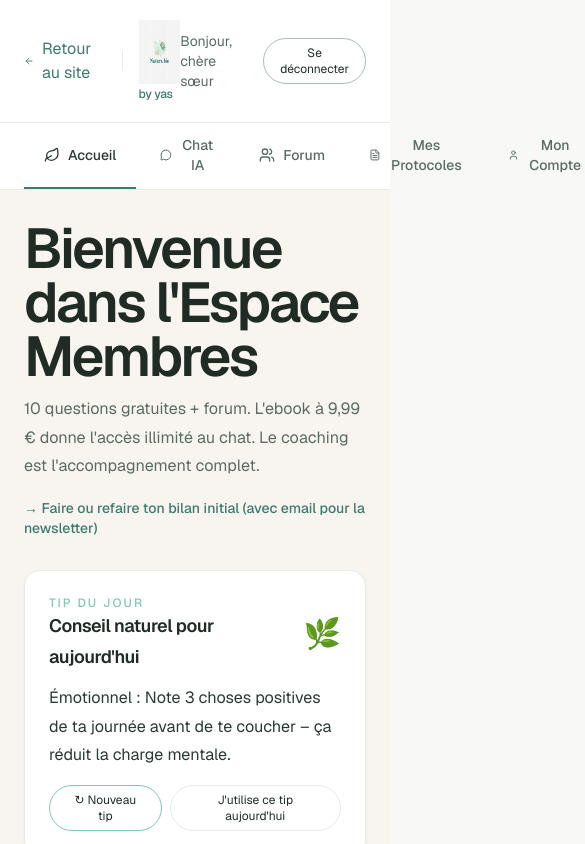
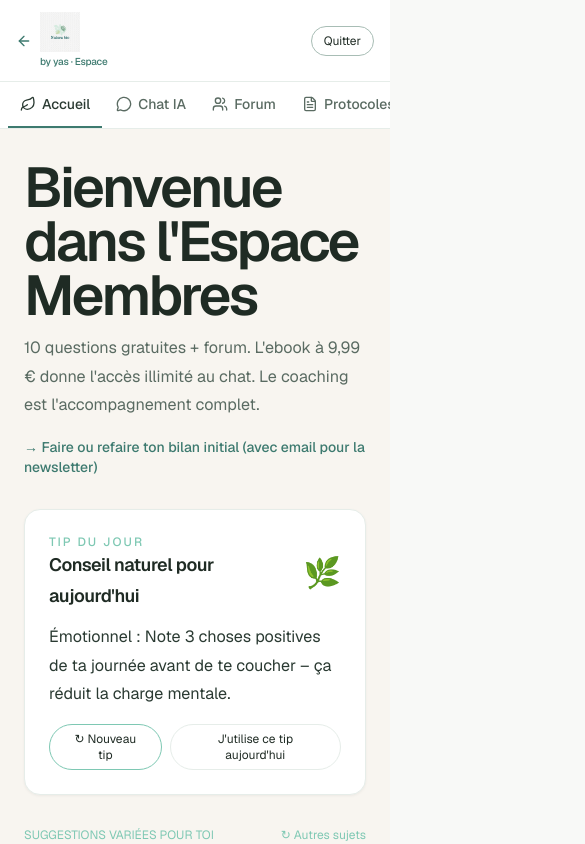
Before and after one commit to bounazouyasmina-arch/natura-bio-by-yas, a Next.js app: page /espace in a window 390 px wide. Shown: the top 844 px of the page, 585 px wide, since content can reach past the window. Built offline with nearby package versions, Linux system fonts and the light colour scheme.

Commit message:
feat: espace mobile + activation acces par code dans Mon compte
Navigation sticky et tabs scrollables sur mobile. Les clientes
peuvent coller le lien Beacons ou le code pour debloquer un nouvel appareil.

```diff
--- /dev/null
+++ b/app/api/access/activate/route.ts
@@ -0,0 +1,56 @@
+import { NextRequest, NextResponse } from 'next/server';
+import { ACCESS_COOKIE, type AccessTier } from '@/lib/member-access';
+import { isValidUnlockToken } from '@/lib/access-config';
+
+export async function POST(request: NextRequest) {
+  let body: { token?: string; plan?: string } = {};
+  try {
+    body = await request.json();
+  } catch {
+    return NextResponse.json({ error: 'Requête invalide' }, { status: 400 });
+  }
+
+  const token = (body.token || '').trim();
+  if (!token) {
+    return NextResponse.json({ error: 'Code manquant' }, { status: 400 });
+  }
+
+  const candidates: AccessTier[] =
+    body.plan === 'ebook' || body.plan === 'coaching'
+      ? [body.plan]
+      : ['ebook', 'coaching'];
+
+  let matched: AccessTier | null = null;
+  for (const plan of candidates) {
+    if (isValidUnlockToken(plan, token)) {
+      matched = plan;
+      break;
+    }
+  }
+
+  if (!matched) {
+    return NextResponse.json(
+      { error: 'Code invalide. Vérifie le lien reçu après ton achat Beacons.' },
+      { status: 403 }
+    );
+  }
+
+  const response = NextResponse.json({
+    ok: true,
+    plan: matched,
+    message:
+      matched === 'coaching'
+        ? 'Coaching activé avec succès'
+        : 'Accès illimité activé avec succès',
+  });
+
+  response.cookies.set(ACCESS_COOKIE, matched, {
+    httpOnly: true,
+    secure: process.env.NODE_ENV === 'production',
+    sameSite: 'lax',
+    maxAge: 60 * 60 * 24 * 365,
+    path: '/',
+  });
+
+  return response;
+}
--- a/app/espace/page.tsx
+++ b/app/espace/page.tsx
@@ -93,10 +93,57 @@ function EspaceContent() {
   const [freeQuestionsUsed, setFreeQuestionsUsed] = useState(0);
   const [accessTier, setAccessTier] = useState<AccessTier>('free');
   const [accessSince, setAccessSince] = useState<string | null>(null);
+  const [accessCode, setAccessCode] = useState('');
+  const [activatingCode, setActivatingCode] = useState(false);
 
   const hasEbook = hasEbookAccess(accessTier);
   const isCoaching = hasCoachingAccess(accessTier);
   const isPremium = isPremiumAccess(accessTier);
+
+  const activateWithCode = async () => {
+    const raw = accessCode.trim();
+    if (!raw) {
+      toast.error('Entre ton code d’accès');
+      return;
+    }
+
+    // Accepte le code seul OU l’URL complète collée depuis l’email Beacons
+    let token = raw;
+    const urlMatch = raw.match(/\/acces\/(ebook|coaching)\/([A-Za-z0-9_-]+)/);
+    if (urlMatch) {
+      token = urlMatch[2];
+    } else if (raw.includes('token=')) {
+      try {
+        const u = new URL(raw.startsWith('http') ? raw : `https://x.local/?${raw}`);
+        token = u.searchParams.get('token') || token;
+      } catch {
+        /* ignore */
+      }
+    }
+
+    setActivatingCode(true);
+    try {
+      const res = await fetch('/api/access/activate', {
+        method: 'POST',
+        headers: { 'Content-Type': 'application/json' },
+        body: JSON.stringify({ token }),
+      });
+      const data = await res.json();
+      if (!res.ok) {
+        toast.error(data.error || 'Code invalide');
+        return;
+      }
+      const saved = saveAccessTier(data.plan as AccessTier);
+      setAccessTier(saved);
+      setAccessSince(readAccessSince());
+      setAccessCode('');
+      toast.success(data.message || 'Accès activé');
+    } catch {
+      toast.error('Impossible d’activer le code pour le moment');
+    } finally {
+      setActivatingCode(false);
+    }
+  };
 
   useEffect(() => {
     const saved = localStorage.getItem('sv_free_questions') || '0';
@@ -399,57 +446,57 @@ function EspaceContent() {
   return (
     <div className="min-h-screen flex flex-col">
       {/* Top bar membre */}
-      <div className="border-b border-[#E6EDE9] bg-white">
-        <div className="mx-auto max-w-7xl px-6 py-5 flex items-center justify-between">
-          <div className="flex items-center gap-4">
-            <a href="/" className="flex items-center gap-2 text-[var(--sage-600)] hover:text-[#2A3A32]">
-              <ArrowLeft className="h-4 w-4" /> Retour au site
+      <div className="border-b border-[#E6EDE9] bg-white sticky top-0 z-30">
+        <div className="mx-auto max-w-7xl px-4 sm:px-6 py-3 sm:py-5 flex items-center justify-between gap-3">
+          <div className="flex items-center gap-2 sm:gap-4 min-w-0">
+            <a href="/" className="flex items-center gap-1.5 text-[var(--sage-600)] hover:text-[#2A3A32] shrink-0 text-sm">
+              <ArrowLeft className="h-4 w-4" /> <span className="hidden sm:inline">Retour au site</span>
             </a>
-            <div className="h-5 w-px bg-[#E6EDE9]" />
-            <div className="flex flex-col items-start">
+            <div className="hidden sm:block h-5 w-px bg-[#E6EDE9]" />
+            <div className="flex flex-col items-start min-w-0">
               <img
                 src="/natura-bio-logo.jpg"
                 alt="natura'bio"
-                className="h-16 md:h-20 w-auto"
+                className="h-10 sm:h-16 md:h-20 w-auto"
               />
-              <div className="text-xs font-medium tracking-tight text-[var(--sage-600)] mt-0.5">by yas</div>
+              <div className="text-[10px] sm:text-xs font-medium tracking-tight text-[var(--sage-600)] mt-0.5">by yas · Espace</div>
             </div>
-            <div className="hidden sm:block text-sm text-[#5A6B62] ml-1">Espace Membres</div>
           </div>
 
-          <div className="flex items-center gap-4 text-sm">
-            {isCoaching && (
-              <div className="rounded-full bg-[#C5A46E] text-white px-3 py-1 text-xs font-semibold">COACHING ACTIF • 4 semaines</div>
+          <div className="flex items-center gap-2 sm:gap-4 text-sm shrink-0">
+            {isPremium && (
+              <div className={`rounded-full text-white px-2.5 sm:px-3 py-1 text-[10px] sm:text-xs font-semibold ${isCoaching ? 'bg-[#C5A46E]' : 'bg-[var(--sage-600)]'}`}>
+                {isCoaching ? 'COACHING' : 'ILLIMITÉ'}
+              </div>
             )}
-            <div className="text-[#5A6B62]">Bonjour, chère sœur</div>
+            <div className="hidden md:block text-[#5A6B62]">Bonjour, chère sœur</div>
             <button
               onClick={() => {
-                // Simulation déconnexion
                 window.location.href = "/";
               }}
-              className="text-xs px-4 py-1.5 rounded-full border border-[#A8BDB5] hover:bg-[#F8F5F0]"
+              className="text-xs px-3 sm:px-4 py-1.5 rounded-full border border-[#A8BDB5] hover:bg-[#F8F5F0]"
             >
-              Se déconnecter
+              Quitter
             </button>
           </div>
         </div>
 
-        {/* Tabs */}
+        {/* Tabs — scroll horizontal sur mobile */}
         <div className="border-t border-[#E6EDE9]">
-          <div className="mx-auto max-w-7xl px-6 flex gap-1 text-sm">
+          <div className="mx-auto max-w-7xl px-2 sm:px-6 flex gap-0.5 sm:gap-1 text-sm overflow-x-auto scrollbar-hide">
             {[
               { id: 'accueil', label: 'Accueil', icon: Leaf },
               { id: 'chat', label: 'Chat IA', icon: MessageCircle },
               { id: 'forum', label: 'Forum', icon: Users },
-              { id: 'protocoles', label: 'Mes Protocoles', icon: FileText },
-              { id: 'compte', label: 'Mon Compte', icon: User },
+              { id: 'protocoles', label: 'Protocoles', icon: FileText },
+              { id: 'compte', label: 'Compte', icon: User },
             ].map(tab => {
               const Icon = tab.icon;
               return (
                 <button
                   key={tab.id}
                   onClick={() => setActiveTab(tab.id as any)}
-                  className={`flex items-center gap-2 px-5 py-3 border-b-2 font-medium transition ${activeTab === tab.id
+                  className={`flex items-center gap-1.5 sm:gap-2 px-3 sm:px-5 py-3 border-b-2 font-medium transition whitespace-nowrap shrink-0 ${activeTab === tab.id
                     ? 'border-[var(--sage-600)] text-[#2A3A32]'
                     : 'border-transparent text-[#5A6B62] hover:text-[var(--mint)]'}`}
                 >
@@ -1071,9 +1118,9 @@ function EspaceContent() {
 
         {/* COMPTE */}
         {activeTab === 'compte' && (
-          <div className="max-w-md">
+          <div className="max-w-lg">
             <h2 className="text-3xl font-semibold tracking-tight mb-6">Mon compte</h2>
-            <div className="card rounded-3xl p-8 space-y-4 text-sm">
+            <div className="card rounded-3xl p-6 sm:p-8 space-y-4 text-sm mb-6">
               <div>
                 <span className="text-[#5A6B62]">Statut :</span>{' '}
                 <span className="font-medium">{getAccessLabel(accessTier)}</span>
@@ -1094,8 +1141,17 @@ function EspaceContent() {
               </div>
               {isPremium && (
                 <div className="text-[#5A6B62]">
-                  Ton accès reste actif sur cet appareil. Si tu changes de téléphone ou d&apos;ordinateur, réutilise le lien reçu après ton achat Beacons.
+                  Ton accès reste actif sur cet appareil. Si tu changes de téléphone ou d&apos;ordinateur, utilise le lien de ton email Beacons, ou le formulaire ci-dessous.
                 </div>
+              )}
+              {hasEbook && (
+                <a
+                  href="/api/download/ebook?paid=true"
+                  className="inline-flex items-center gap-2 text-[var(--sage-600)] font-medium hover:underline"
+                  download
+                >
+                  <BookOpen className="h-4 w-4" /> Télécharger mon ebook PDF
+                </a>
               )}
               {!isPremium && (
                 <a
@@ -1108,6 +1164,28 @@ function EspaceContent() {
                 </a>
               )}
               {isCoaching && <div className="pt-2 text-[#C5A46E]">Chat privé avec la coach activé</div>}
+            </div>
+
+            <div className="card rounded-3xl p-6 sm:p-8 space-y-3">
+              <h3 className="font-semibold text-lg">Activer mon accès</h3>
+              <p className="text-sm text-[#5A6B62]">
+                Tu as déjà acheté sur Beacons ? Colle ici le <strong>lien</strong> de ton email, ou ton <strong>code d&apos;accès</strong>, pour débloquer cet appareil.
+              </p>
+              <input
+                type="text"
+                value={accessCode}
+                onChange={(e: React.ChangeEvent<HTMLInputElement>) => setAccessCode(e.target.value)}
+                placeholder="Lien ou code (ex: nb-ebook-...)"
+                className="w-full border border-[#E6EDE9] rounded-xl px-4 py-3 text-sm"
+              />
+              <button
+                type="button"
+                onClick={activateWithCode}
+                disabled={activatingCode}
+                className="btn-primary w-full py-3 rounded-2xl font-semibold text-sm disabled:opacity-60"
+              >
+                {activatingCode ? 'Activation…' : 'Activer mon accès'}
+              </button>
             </div>
           </div>
         )}
--- a/app/globals.css
+++ b/app/globals.css
@@ -100,6 +100,15 @@ p {
   transform: scale(1.02);
 }
 
+/* Tabs espace membres sur mobile */
+.scrollbar-hide {
+  -ms-overflow-style: none;
+  scrollbar-width: none;
+}
+.scrollbar-hide::-webkit-scrollbar {
+  display: none;
+}
+
 /* Petits ajustements pour les nouveaux blocs exemples */
 .examples-card {
   background: var(--white);
```
